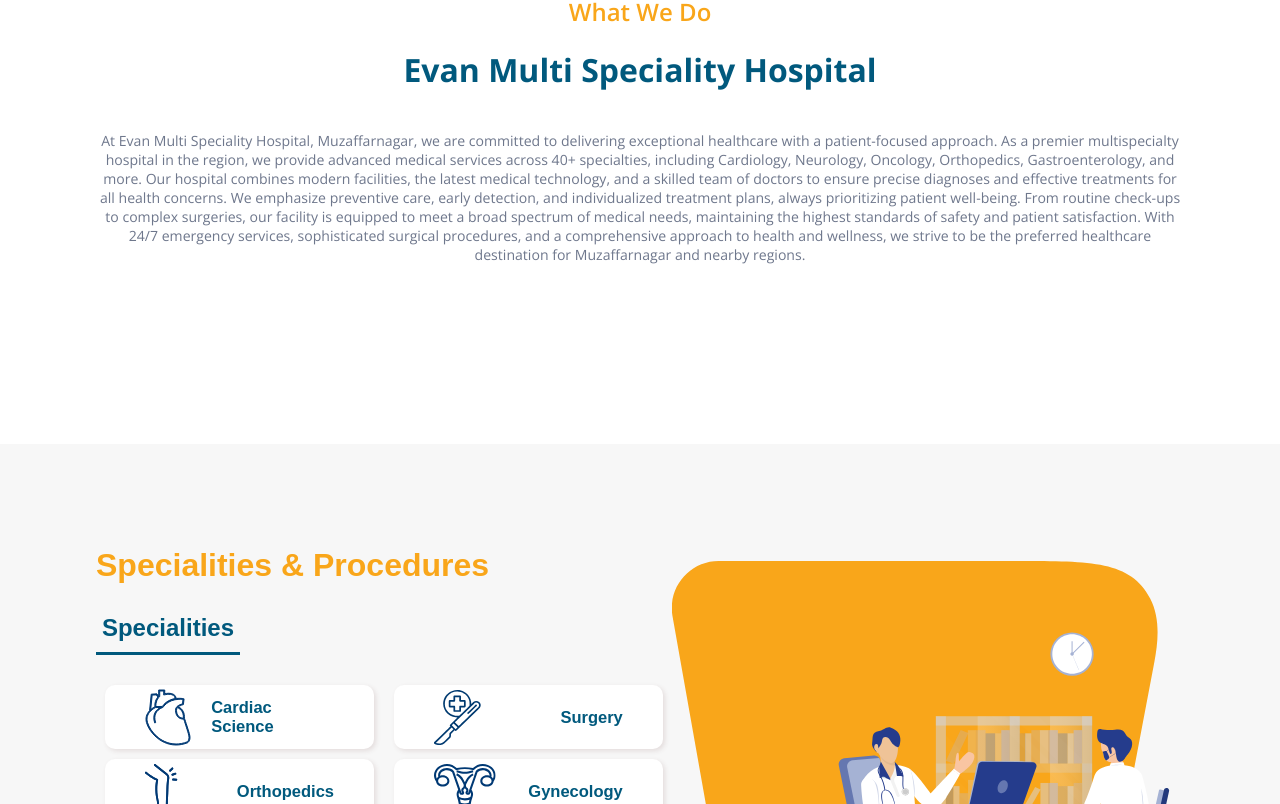
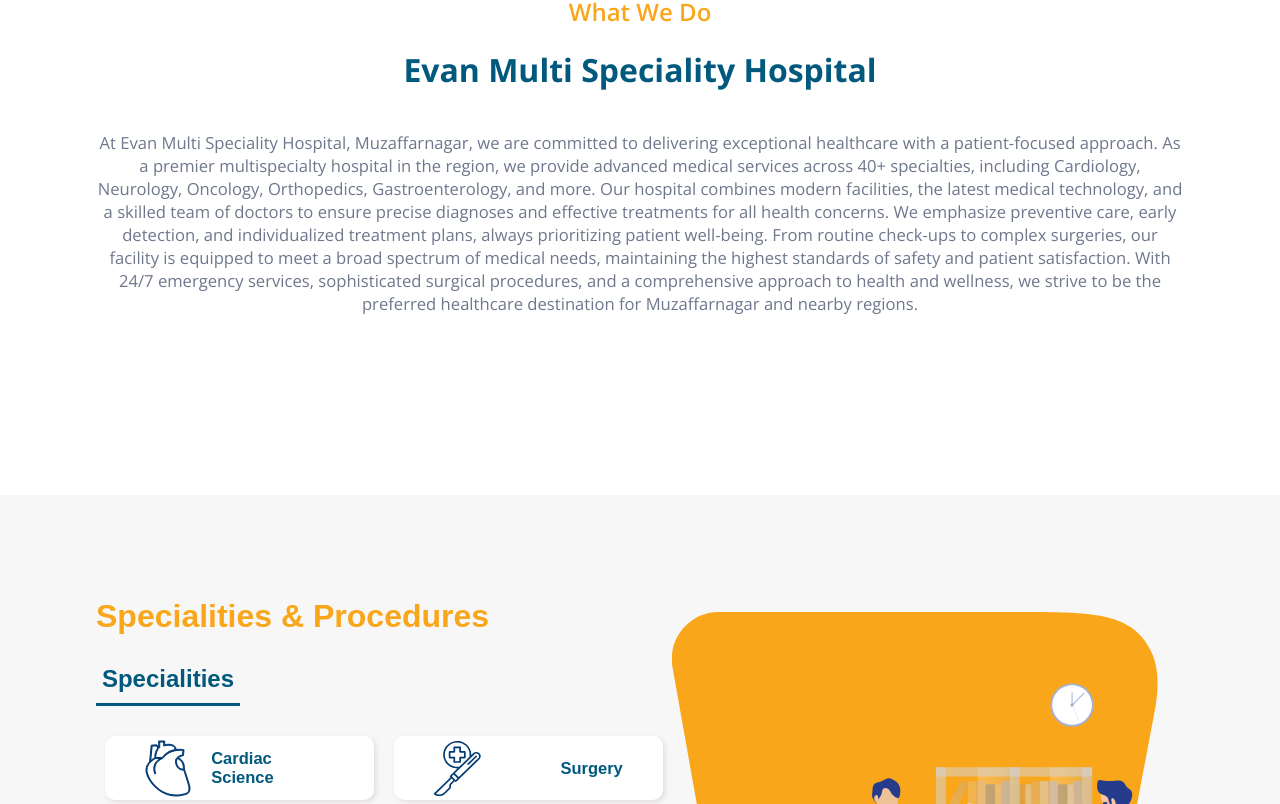
Before and after one commit to Aarishkasgar/Evan-Hospital, a React (Vite) app: page / in a window 1280 px wide. Shown: the part 976-1780 px from the top of the page. Built offline with nearby package versions, Linux system fonts and the light colour scheme; a web font is replaced by a local one.

Commit message:
octupdate2

```diff
--- a/src/pages/Home.jsx
+++ b/src/pages/Home.jsx
@@ -419,7 +419,7 @@
       </section>
 
       {/* Our Counsellor section start */}
-      <section className="HD-container">
+      {/* <section className="HD-container">
         <div className="HD-inner-container">
           <h1>Counsellor</h1>
           <p>Meet Our Evan Counsellor</p>
@@ -437,7 +437,7 @@
             View All
           </button>
         </div>
-      </section>
+      </section> */}
       {/* Our counsellor section end */}
 
       {/* Our RMO section start */}
--- a/src/styles/Home.css
+++ b/src/styles/Home.css
@@ -154,7 +154,7 @@
 
 .H-about-left p {
   color: #6e778c;
-  font-size: 1.1vw;
+  font-size: 1.3vw;
   font-family: "Open Sans", serif;
 }
 
```
